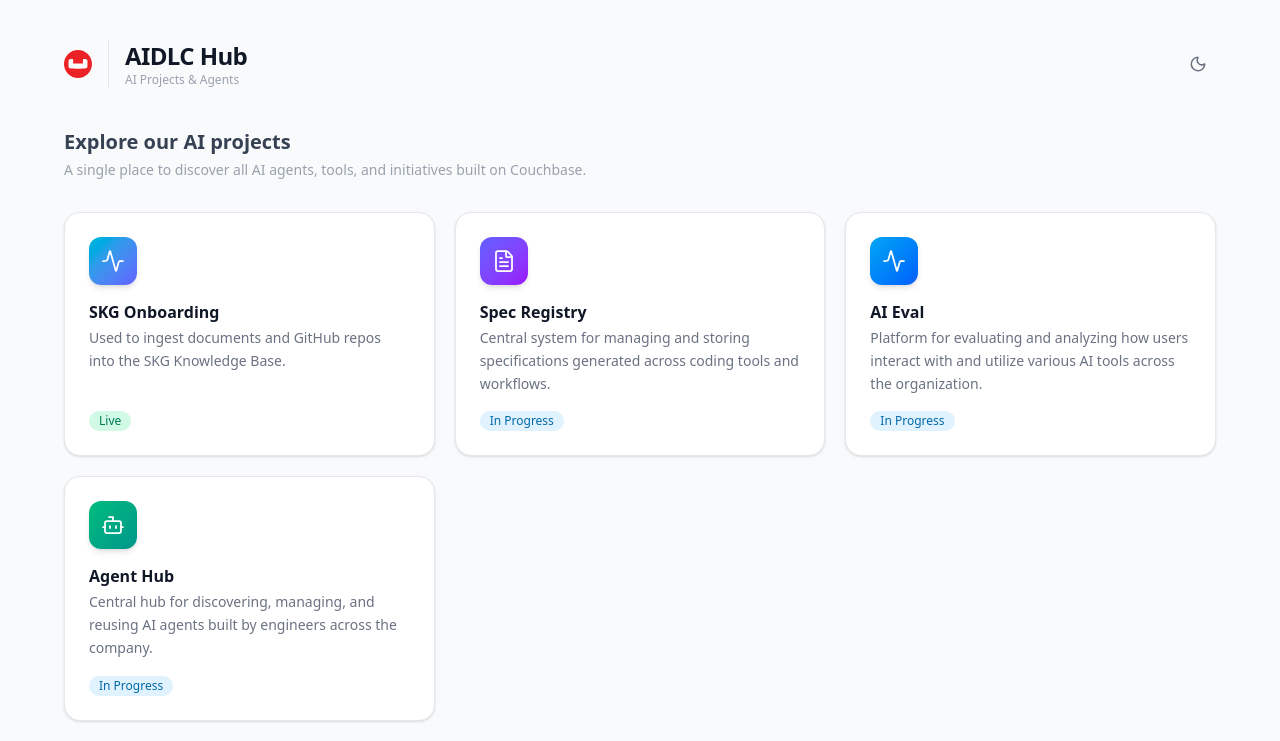
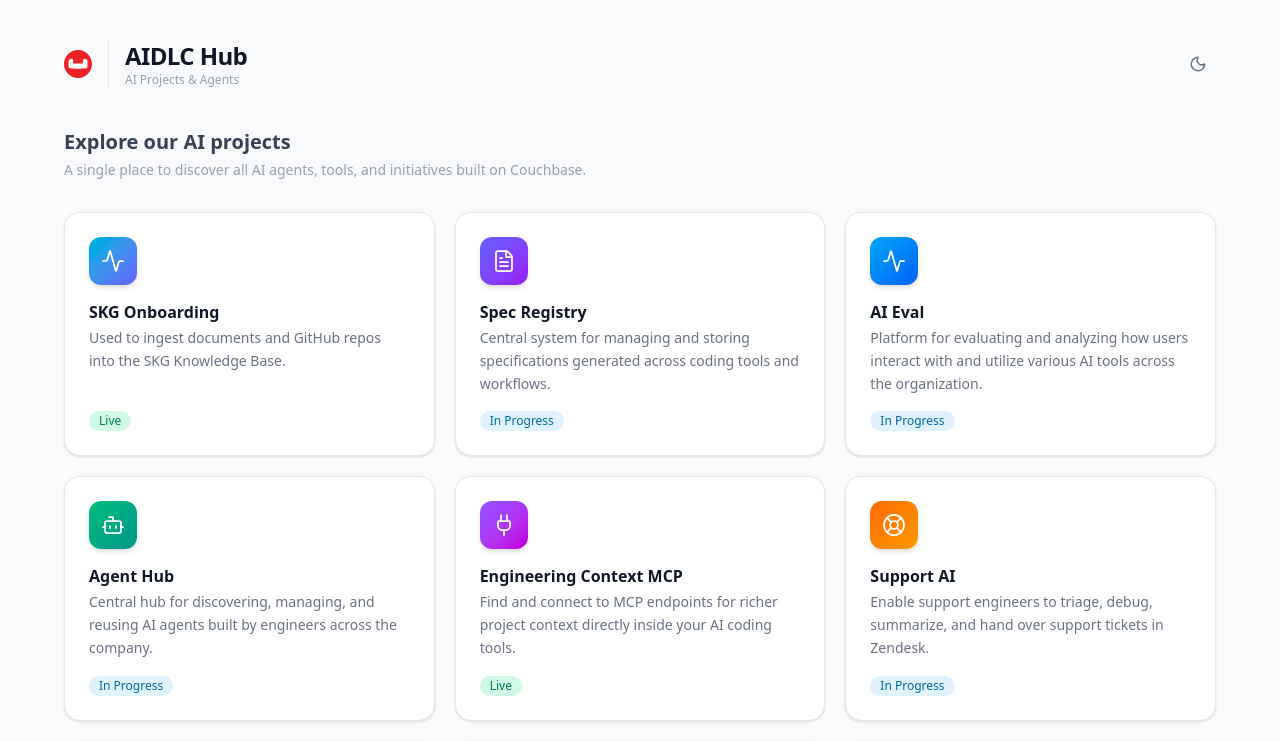
Before and after one commit to charanravichandran-design/aihub, a Next.js app: page / in a window 1280 px wide. Shown: the top 741 px of the page. Built offline with nearby package versions, Linux system fonts and the light colour scheme.

Commit message:
Added new Projects

```diff
--- a/src/data/projects.ts
+++ b/src/data/projects.ts
@@ -58,5 +58,59 @@
     tags: ['Agents', 'Platform'],
     status: 'in-progress',
   },
-
+  {
+    id: 'engineering-context-mcp',
+    title: 'Engineering Context MCP',
+    description: 'Find and connect to MCP endpoints for richer project context directly inside your AI coding tools.',
+    href: 'http://172.16.12.57:3002/',
+    iconName: 'Plug',
+    accentFrom: 'from-violet-500',
+    accentTo: 'to-fuchsia-600',
+    tags: ['MCP', 'Dev Tools'],
+    status: 'live',
+  },
+  {
+    id: 'support-ai',
+    title: 'Support AI',
+    description: 'Enable support engineers to triage, debug, summarize, and hand over support tickets in Zendesk.',
+    href: '#',
+    iconName: 'LifeBuoy',
+    accentFrom: 'from-orange-500',
+    accentTo: 'to-amber-500',
+    tags: ['Support', 'Zendesk'],
+    status: 'in-progress',
+  },
+  {
+    id: 'doc-ai',
+    title: 'Doc AI',
+    description: 'Enable documentation teams to generate fast documentation drafts using SKG and pre-canned skill files.',
+    href: '#',
+    iconName: 'PenLine',
+    accentFrom: 'from-blue-500',
+    accentTo: 'to-indigo-600',
+    tags: ['Docs', 'SKG'],
+    status: 'in-progress',
+  },
+  {
+    id: 'code-review-bot',
+    title: 'Code Review Bot',
+    description: 'Enable it on your repo to get AI-driven code reviews powered by Copilot.',
+    href: '#',
+    iconName: 'GitPullRequest',
+    accentFrom: 'from-green-500',
+    accentTo: 'to-emerald-600',
+    tags: ['Dev Tools', 'Copilot'],
+    status: 'in-progress',
+  },
+  {
+    id: 'test-regression-agent',
+    title: 'Test Regression Agent',
+    description: 'Reviews test regressions and identifies potential regressor PRs automatically.',
+    href: '#',
+    iconName: 'FlaskConical',
+    accentFrom: 'from-rose-500',
+    accentTo: 'to-red-600',
+    tags: ['Testing', 'CI'],
+    status: 'in-progress',
+  },
 ]
```
Also changed, not shown: src/components/ProjectTile.tsx (+10 -0 lines).
